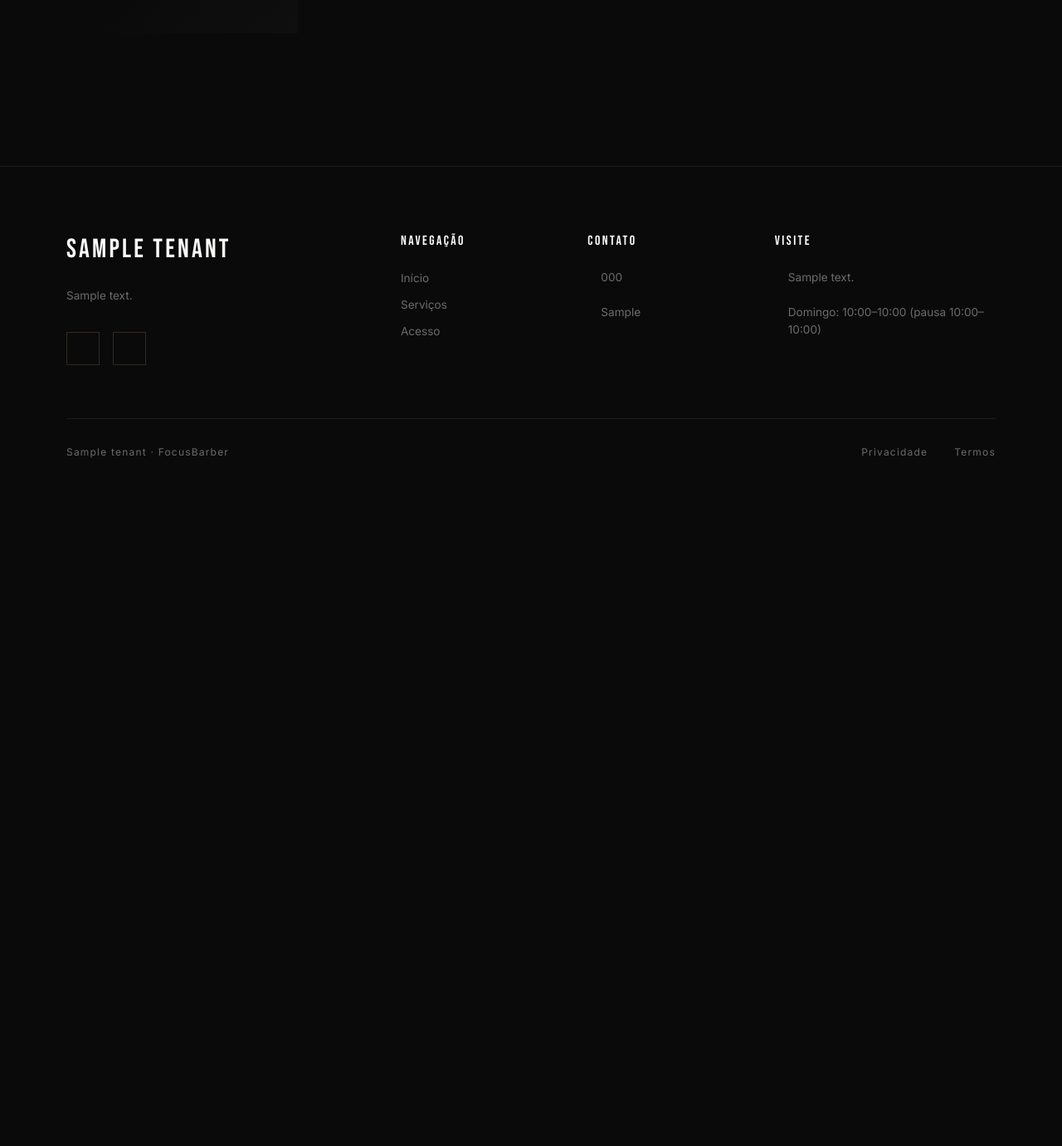
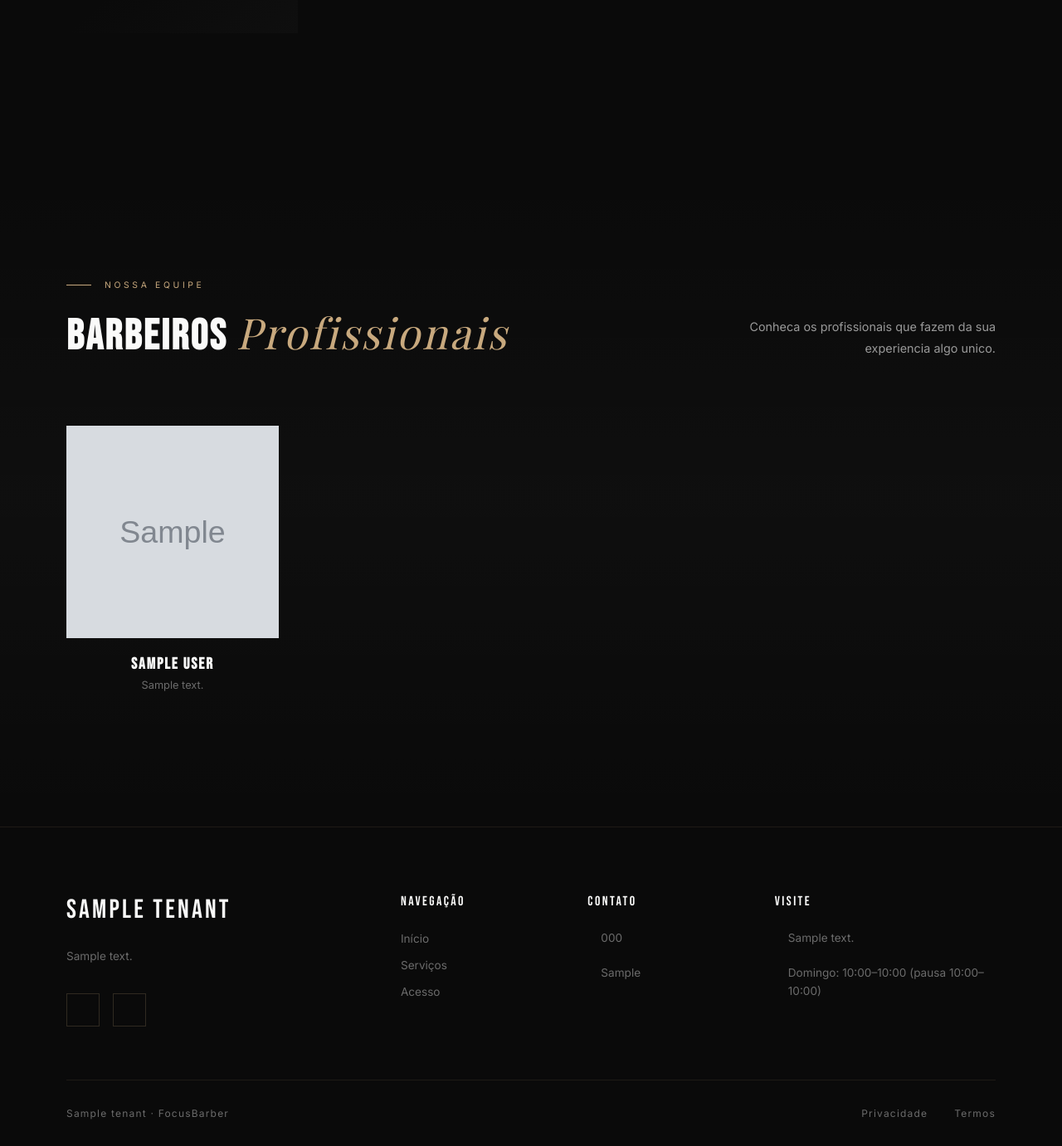
Before and after one commit to mariogodfx/focusbarber, a Django app: a page that uses templates/publico/barbearia.html in a window 1280 px wide. Shown: the part 1325-2706 px from the top of the page at 83% size. Before the commit the page ends 1877 px from the top, so only its background shows below. Run offline with Django 5.2, Linux system fonts and the light colour scheme; tables that the repository leaves empty hold one stand-in row (values such as "Sample post"); grey boxes marked "Sample" are stand-in pictures; parts of the project's set-up code (start-up, migrations or seed data) failed here and were passed over; some libraries are stand-ins or nearby versions; some web fonts are replaced.

Commit message:
insert barbers on public page barber

```diff
--- a/publico/views.py
+++ b/publico/views.py
@@ -44,6 +44,11 @@ class BarbeariaPublicaView(DetailView):
         ctx["horarios"] = (
             BusinessHours.objects.bypass_tenant().filter(tenant=tenant)
             .order_by("weekday")
+        )
+        ctx["profissionais"] = (
+            Professional.objects.bypass_tenant()
+            .filter(tenant=tenant, is_active=True)
+            .select_related("user")
         )
         return ctx
 
--- a/templates/publico/barbearia.html
+++ b/templates/publico/barbearia.html
@@ -79,6 +79,18 @@
     .service-card:hover .service-arrow{opacity:1;transform:translate(0,0)}
     .empty-state{padding:6rem 3rem;text-align:center;color:var(--gray-light)}
     .empty-state h3{font-family:var(--display);font-size:1.6rem;letter-spacing:.1em;margin-bottom:1rem;color:var(--white-dim)}
+    /* BARBERS */
+    .barbers{padding:8rem 5rem 10rem;background:linear-gradient(to bottom,transparent 0%,rgba(255,255,255,.02) 50%,transparent 100%)}
+    .barbers-grid{display:grid;grid-template-columns:repeat(4,1fr);gap:2rem}
+    .barber-card{text-align:center;cursor:default}
+    .barber-photo{width:100%;aspect-ratio:1;object-fit:cover;filter:grayscale(40%);transition:filter .5s ease,margin-top .4s var(--ease-out-expo);margin-bottom:1.25rem}
+    .barber-card:hover .barber-photo{filter:grayscale(0%);margin-top:-5px}
+    .barber-name{font-family:var(--display);font-size:1.2rem;letter-spacing:.1em;color:var(--white);margin-bottom:.25rem}
+    .barber-bio{font-size:.8rem;line-height:1.6;color:var(--gray);max-width:260px;margin:0 auto}
+    .barber-empty{font-size:.85rem;color:var(--gray);padding:3rem 0;text-align:center}
+    @media(max-width:1024px){.barbers{padding:6rem 3rem}.barbers-grid{grid-template-columns:repeat(2,1fr)}}
+    @media(max-width:768px){.barbers{padding:4rem 1.5rem}.barbers-grid{grid-template-columns:repeat(2,1fr);gap:1.5rem}}
+    @media(max-width:480px){.barbers{padding:3rem 1.25rem}.barbers-grid{grid-template-columns:1fr;max-width:320px;margin:0 auto}}
     /* FOOTER */
     .footer{padding:5rem 5rem 2rem;border-top:1px solid rgba(200,169,126,.1)}
     .footer-top{display:grid;grid-template-columns:2fr 1fr 1fr 1.5fr;gap:3rem;margin-bottom:4rem}
@@ -207,6 +219,35 @@
     {% endif %}
   </section>
 
+  <!-- BARBERS -->
+  <section class="barbers" id="profissionais">
+    <div class="services-header">
+      <div>
+        <div class="section-tag"><span class="section-tag-line"></span><span class="section-tag-text">Nossa Equipe</span></div>
+        <h2 class="section-title">BARBEIROS <span class="italic">Profissionais</span></h2>
+      </div>
+      <div class="services-header-right"><p>Conheca os profissionais que fazem da sua experiencia algo unico.</p></div>
+    </div>
+
+    {% if profissionais %}
+    <div class="barbers-grid">
+      {% for p in profissionais %}
+      <div class="barber-card">
+        {% if p.photo %}
+        <img src="{{ p.photo.url }}" alt="{{ p }}" class="barber-photo">
+        {% else %}
+        <div class="barber-photo" style="background:var(--black-medium);display:flex;align-items:center;justify-content:center"><span style="font-family:var(--display);font-size:3rem;color:var(--gold);opacity:.4">{{ p.user.first_name|first|default:p.user.email|first|upper }}</span></div>
+        {% endif %}
+        <h3 class="barber-name">{{ p|upper }}</h3>
+        {% if p.bio %}<p class="barber-bio">{{ p.bio }}</p>{% endif %}
+      </div>
+      {% endfor %}
+    </div>
+    {% else %}
+    <p class="barber-empty">Nenhum profissional cadastrado ainda.</p>
+    {% endif %}
+  </section>
+
   <!-- FOOTER -->
   <footer class="footer">
     <div class="footer-top">
```
